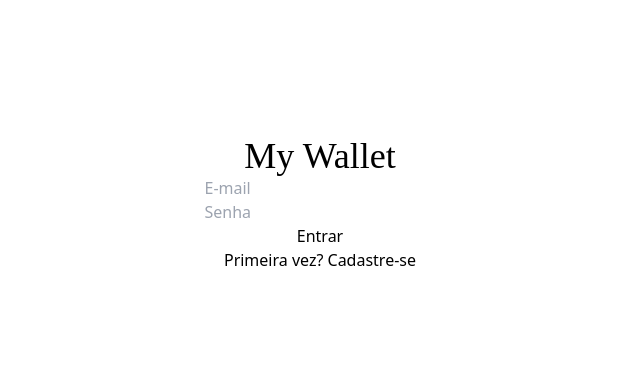
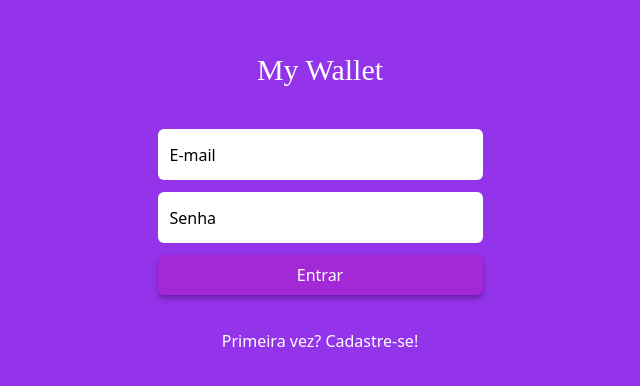
Before and after one commit to yuridesideri/My_Wallet_App, a Next.js app: page / in a window 1280 px wide. Shown: the part 196-582 px from the top of the page, without its empty margins (320-960 px from the left). Built offline with nearby package versions, Linux system fonts and the light colour scheme; no server answers; a web font is replaced by a local one.

Commit message:
feat: implemented Login & LogOn user pages

```diff
--- a/package.json
+++ b/package.json
@@ -9,11 +9,13 @@
     "lint": "next lint"
   },
   "dependencies": {
+    "axios": "^1.1.3",
     "eslint": "8.27.0",
     "eslint-config-next": "13.0.3",
     "next": "13.0.3",
     "react": "18.2.0",
-    "react-dom": "18.2.0"
+    "react-dom": "18.2.0",
+    "react-loader-spinner": "^5.3.4"
   },
   "devDependencies": {
     "autoprefixer": "^10.4.13",
--- a/pages/api/hello.js
+++ /dev/null
@@ -1,5 +0,0 @@
-// Next.js API route support: https://nextjs.org/docs/api-routes/introduction
-
-export default function handler(req, res) {
-  res.status(200).json({ name: 'John Doe' })
-}
--- a/pages/index.jsx
+++ b/pages/index.jsx
@@ -1,25 +1,103 @@
 import Head from 'next/head'
-import Image from 'next/image'
 import Link from 'next/link';
+import { Puff } from "react-loader-spinner";
+import { useEffect, useState } from 'react';
+import { useRouter } from 'next/router';
+import axios from 'axios';
 
 export default function LogIn() {
-  function handleSubmit(e){
+  const [loading, setLoading] = useState(false);
+  const [error, setError] = useState(null);
+  const [token, setToken] = useState(null);
+  const router = useRouter();
+  const apiUrl = process.env.NEXT_PUBLIC_API_BASE_ROUTE;
+
+  useEffect(() => {
+    if (!token) {
+      const hasTok = sessionStorage.getItem('token');
+      if (hasTok) {
+        //Checar validade do token
+      };
+    }
+  },[])
+
+  useEffect(() => {
+    if (token){
+      sessionStorage.setItem('token', token);
+      router.push("/authenticated/dashboard")
+    }
+  }, [token])
+
+  function handleUserSignIn(e){
     e.preventDefault();
+    setLoading(true);
+    const [
+      {value: email},
+      {value: password}
+    ] = e.target;
+    axios.post(apiUrl + '/sign-in', {email, password})
+    .then( ({status, data}) => {
+      if (status === 202) setToken(data);
+      setLoading(false);
+    })
+    .catch(({request}) => {
+      const status = request?.status;
+      if (status === 0) setError("Couldn't connect to server");
+      if (status === 406) setError("Wrong email and/or password");
+      setLoading(false);
+    })
   }
 
   return (
-    <div className="flex container items-center flex-col justify-center min-h-screen min-w-full" >
-      <Head>
-        <title>My Wallet</title>
-        <meta name='viewport' content='initial-scale=1.0, width=device-width' />
-      </Head>
-      <h1 className='text-4xl font-title'>My Wallet</h1>
-      <form onSubmit={ handleSubmit } action="" className=" flex flex-col" >
-        <input type="text" placeholder='E-mail'/>
-        <input type="text" placeholder='Senha'/>
-        <button type='submit'>Entrar</button>
-      </form>
-        <Link href='/sign-up'>Primeira vez? Cadastre-se</Link>
+  <>
+    <Head>
+
+    </Head>
+    <div className="flex h-screen flex-col items-center justify-center bg-purple-600">
+        <div className="relative flex h-[318px] w-[325px] flex-col items-center bg-purple-600">
+            <h1 className="font-title text-3xl leading-[50px] text-white">My Wallet</h1>
+            <form
+                className="my-7 flex w-full grow basis-4/6 flex-col"
+                onSubmit={handleUserSignIn}
+            >
+                {[
+                    { type: "email", placeholder: "E-mail", name: "email" },
+                    { type: "password", placeholder: "Senha", name: "password" },
+                ].map(({ type, placeholder, name }, formInd) => (
+                    <input
+                        key={`${placeholder}${formInd}`}
+                        type={type}
+                        placeholder={placeholder}
+                        name={name}
+                        className="my-1.5 w-full grow rounded-md indent-3 shadow-purple-800 placeholder:text-black focus:shadow-md focus:outline-0"
+                    />
+                ))}
+                <button
+                    className="my-1.5 w-full grow-0 h-10 rounded-md bg-[#A328D6] text-white shadow-md shadow-purple-800 flex justify-center items-center"
+                    type="submit"
+                >
+                    {loading ? (
+                        <Puff
+                            height="30"
+                            width="30"
+                            radisu={1}
+                            color="#ffffff"
+                            ariaLabel="puff-loading"
+                            wrapperStyle={{}}
+                            wrapperClass=""
+                            visible={true}
+                        />
+                    ) : (
+                        "Entrar"
+                    )}
+                </button>
+            </form>
+            <Link className="text-white h-10" href="/sign-up">
+              Primeira vez? Cadastre-se!
+            </Link>
+            {error && <p className="absolute bottom-[-20px] text-orange-400">{error}</p>}
+        </div>
     </div>
-  )
+  </>
+);
 }
--- a/pages/sign-up.jsx
+++ b/pages/sign-up.jsx
@@ -1,38 +1,97 @@
 import Link from "next/link";
+import { useState } from "react";
+import { useRouter } from "next/router";
+import axios from "axios";
+import { Puff } from "react-loader-spinner";
 
-export default function LogOn(props) {
-    function handleSubmit(e) {
+export default function SignUp(props) {
+    const apiUrl = process.env.NEXT_PUBLIC_API_BASE_ROUTE;
+    const [error, setError] = useState(null);
+    const [loading, setLoading] = useState(false);
+    const router = useRouter()
+
+
+    function handleUserSignUp(e) {
         e.preventDefault();
+        setLoading(true);
+        const [
+            { value: name },
+            { value: email },
+            { value: password },
+            { value: confirmPassword },
+        ] = e.target;
+        if (password !== confirmPassword) {
+            setError("Passwords do not match!");
+            setLoading(false);
+            return;
+        }
+        axios.post(apiUrl+'/sign-up', { name, email, password })
+            .then((res) => {
+                const {status} = res;
+                if (status === 201) {
+                    console.log(res.data);
+                    router.push('/');
+                }
+                setLoading(false);
+            })
+            .catch((err) => {
+                const status = err.request?.status;
+                if (status === 409) setError("This email already exists! Try loggin in!");
+                if (status === 0) setError("Couldn't Connect to Server");
+                setLoading(false);
+            });
     }
 
     return (
         <div className="flex h-screen flex-col items-center justify-center bg-purple-600">
-            <div className="flex h-[458px] w-[325px] flex-col items-center bg-purple-600">
+            <div className="relative flex h-[458px] w-[325px] flex-col items-center bg-purple-600">
                 <h1 className="font-title text-3xl leading-[50px] text-white">My Wallet</h1>
-                <form className="my-7 flex w-full grow basis-4/6 flex-col" onSubmit={handleSubmit}>
+                <form
+                    className="my-7 flex w-full grow basis-4/6 flex-col"
+                    onSubmit={handleUserSignUp}
+                >
                     {[
-                        { type: "text", placeholder: "Nome" },
-                        { type: "email", placeholder: "E-mail" },
-                        { type: "password", placeholder: "Senha" },
-                        { type: "password", placeholder: "Confirme a senha" },
-                    ].map(({type, placeholder},formInd) => (
+                        { type: "text", placeholder: "Nome", name: "name" },
+                        { type: "email", placeholder: "E-mail", name: "email" },
+                        { type: "password", placeholder: "Senha", name: "password" },
+                        {
+                            type: "password",
+                            placeholder: "Confirme a senha",
+                            name: "confirm-password",
+                        },
+                    ].map(({ type, placeholder, name }, formInd) => (
                         <input
                             key={`${placeholder}${formInd}`}
                             type={type}
                             placeholder={placeholder}
+                            name={name}
                             className="my-1.5 w-full grow rounded-md indent-3 shadow-purple-800 placeholder:text-black focus:shadow-md focus:outline-0"
                         />
                     ))}
                     <button
-                        className="my-1.5 w-full grow rounded-md bg-[#A328D6] text-white shadow-md shadow-purple-800"
+                        className="my-1.5 w-full grow-0 h-12 rounded-md bg-[#A328D6] text-white shadow-md shadow-purple-800 flex justify-center items-center"
                         type="submit"
                     >
-                        Cadastrar
+                        {loading ? (
+                            <Puff
+                                height="30"
+                                width="30"
+                                radisu={1}
+                                color="#ffffff"
+                                ariaLabel="puff-loading"
+                                wrapperStyle={{}}
+                                wrapperClass=""
+                                visible={true}
+                            />
+                        ) : (
+                            "Cadastrar"
+                        )}
                     </button>
                 </form>
-                <Link className="text-white" href="/">
+                <Link className="text-white h-10" href="/">
                     Já tem uma conta? Entre agora!
                 </Link>
+                {error && <p className="absolute bottom-[-20px] text-orange-400">{error}</p>}
             </div>
         </div>
     );
```
Also changed, not shown: 1 other file (tests, documents, lock files or other folders).
